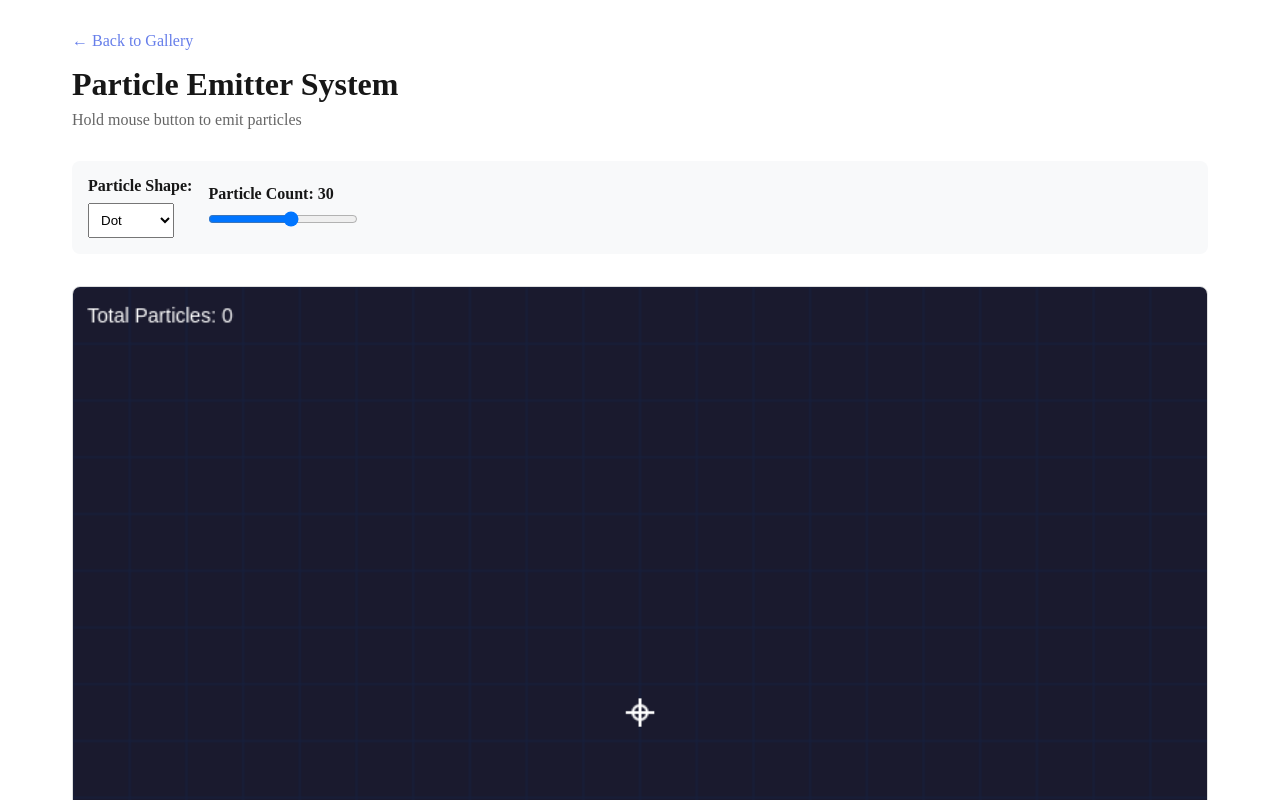
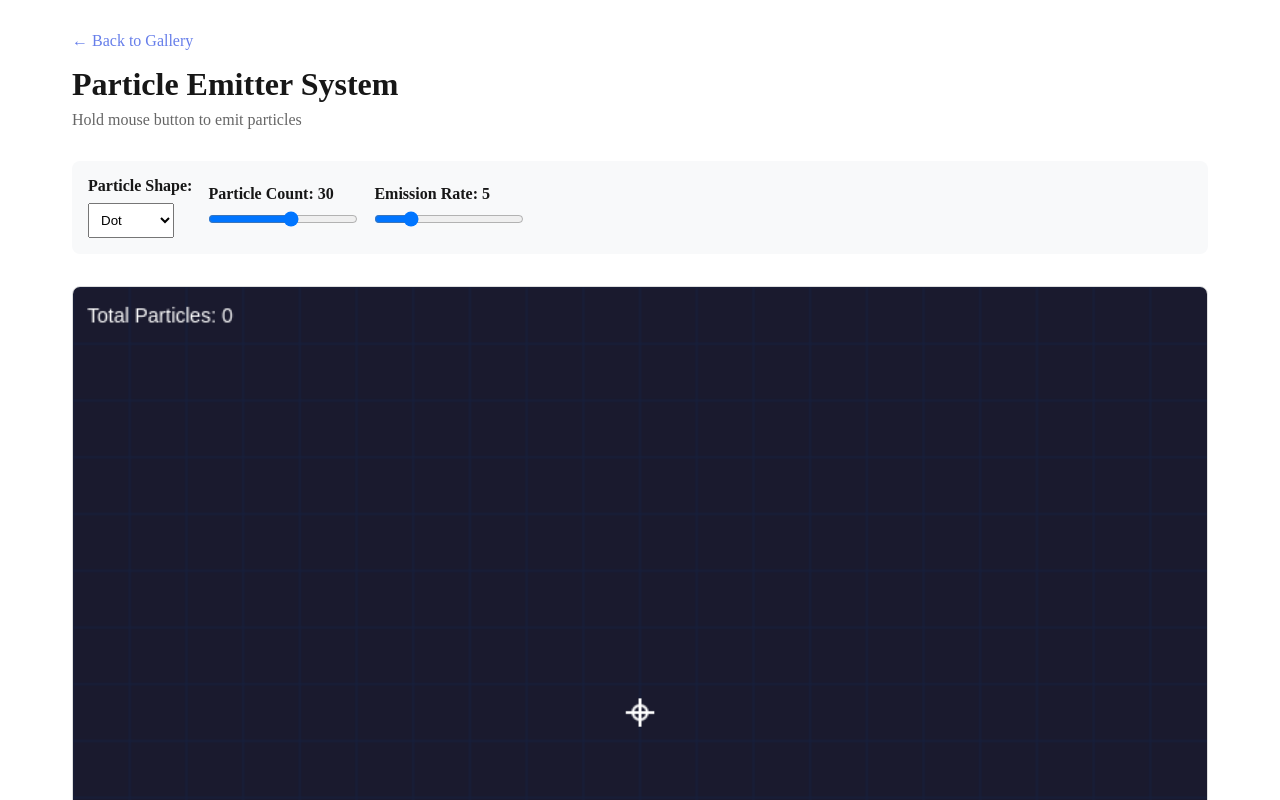
Before and after one commit to t2421/motion-playground, a Next.js app in the folder apps/web/: page /samples/particle-emitter in a window 1280 px wide. Shown: the top 800 px of the page. Built offline with nearby package versions, Linux system fonts and the light colour scheme.

Commit message:
feat(particles): allow emissionRate updates

```diff
--- a/apps/web/app/samples/particle-emitter/page.tsx
+++ b/apps/web/app/samples/particle-emitter/page.tsx
@@ -17,6 +17,7 @@ export default function ParticleEmitterSample() {
   const canvasRef = useRef<HTMLCanvasElement>(null);
   const [particleShape, setParticleShape] = useState<'dot' | 'square' | 'triangle' | 'star'>('dot');
   const [particleCount, setParticleCount] = useState(30);
+  const [emissionRate, setEmissionRate] = useState(5);
 
   useEffect(() => {
     const canvas = canvasRef.current;
@@ -124,7 +125,7 @@ export default function ParticleEmitterSample() {
       mouseEmitter = new ParticleEmitter({
         position: mousePos,
         particleCount: 60, // より多くのパーティクルを生成
-        emissionRate: 5, // 発生率を上げる
+        emissionRate,
         pattern: EmissionPattern.CONTINUOUS,
         particleClass: particleClasses[particleShape],
         velocityRange: {
@@ -170,6 +171,7 @@ export default function ParticleEmitterSample() {
 
       // Update and draw mouse emitter
       if (mouseEmitter && isMouseDown) {
+        mouseEmitter.setEmissionRate(emissionRate);
         mouseEmitter.update();
         mouseEmitter.draw(ctx);
       }
@@ -283,7 +285,7 @@ export default function ParticleEmitterSample() {
         cancelAnimationFrame(animationId);
       }
     };
-  }, [particleShape, particleCount]);
+  }, [particleShape, particleCount, emissionRate]);
 
   return (
     <div style={{ padding: '2rem', maxWidth: '1200px', margin: '0 auto' }}>
@@ -336,6 +338,20 @@ export default function ParticleEmitterSample() {
             style={{ width: '150px' }}
           />
         </div>
+
+        <div>
+          <label style={{ display: 'block', marginBottom: '0.5rem', fontWeight: 'bold' }}>
+            Emission Rate: {emissionRate}
+          </label>
+          <input
+            type="range"
+            min="1"
+            max="20"
+            value={emissionRate}
+            onChange={(e) => setEmissionRate(Number(e.target.value))}
+            style={{ width: '150px' }}
+          />
+        </div>
       </div>
 
       <div style={{
--- a/packages/motion/src/particle-emitter.ts
+++ b/packages/motion/src/particle-emitter.ts
@@ -315,6 +315,13 @@ export class ParticleEmitter {
   }
 
   /**
+   * Set emission rate (particles per second)
+   */
+  setEmissionRate(rate: number): void {
+    this.config.emissionRate = rate;
+  }
+
+  /**
    * Get number of active particles
    */
   getParticleCount(): number {
```
